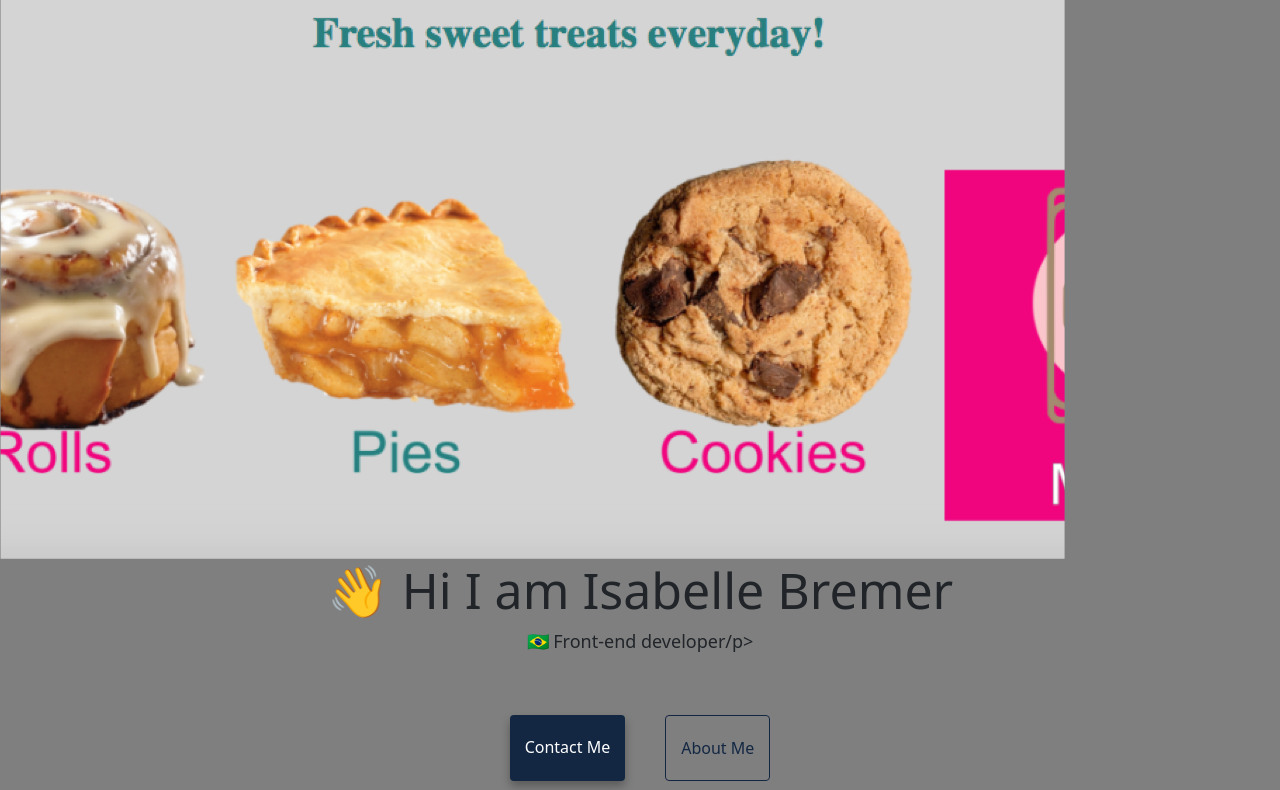
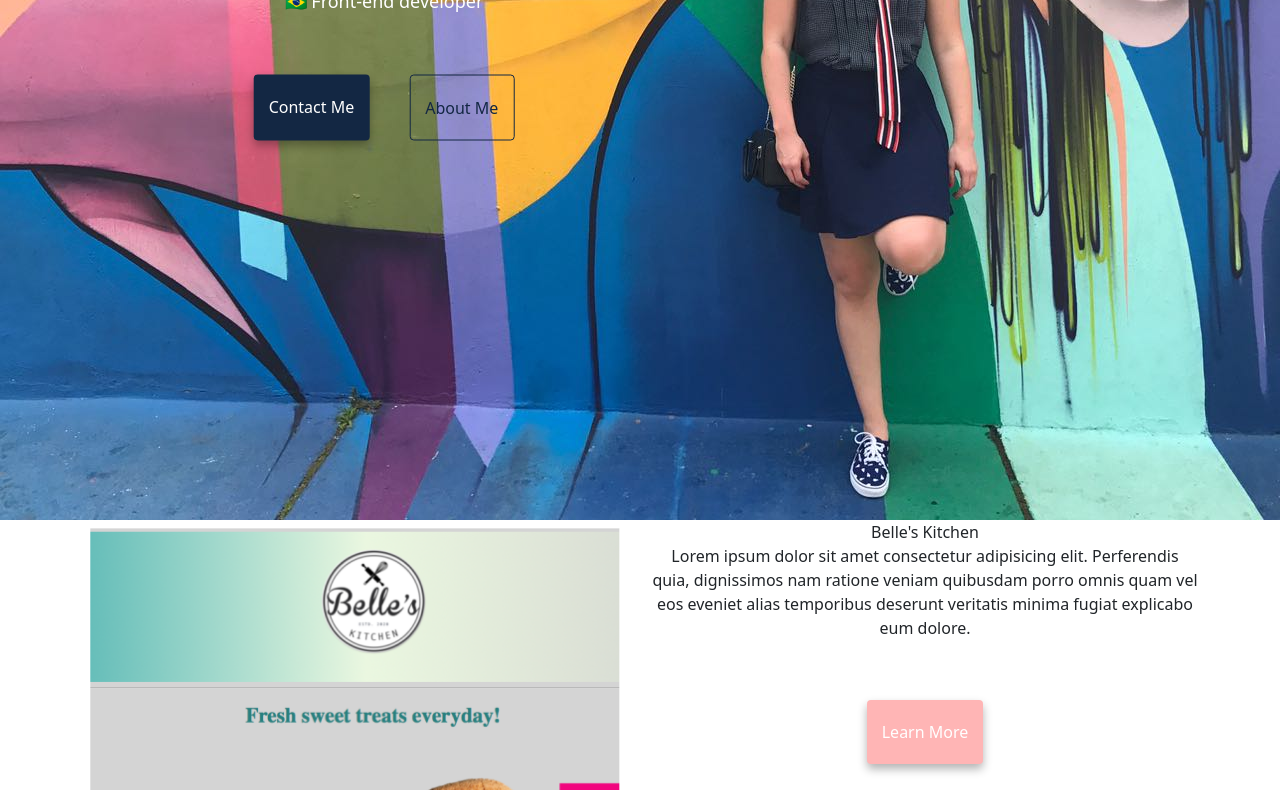
Before and after one commit to flimby2010/aboutisa, a plain HTML site: page index.html in a window 1280 px wide. Shown: the part 440-1230 px from the top of the page. Drawn offline with nearby package versions, Linux system fonts and the light colour scheme.

Commit message:
Add new images and create homepage hero

```diff
--- a/index.html
+++ b/index.html
@@ -31,14 +31,11 @@
     </div>
   </div>
 </nav>
-<br />
-<br />
-<br />
-<br />
-<div class="hero-image"> <img src= "images/bk.png" class= "img-fluid p-2/>
+
+<div class="hero-image"> <img src= "images/IMG_8713.jpg" class= "img-fluid"/>
   <div class="hero-text">
     <h1 style="font-size:50px">👋 Hi I am Isabelle Bremer</h1>
-    <p> 🇧🇷  Front-end developer/p>
+    <p> 🇧🇷  Front-end developer</p>
   <div class="navigation-links">
       <a href="about.html#contact" class="contact-link">Contact me</a>
       <a href="about.html" class="about-link">About me</a>
--- a/style.css
+++ b/style.css
@@ -113,7 +113,7 @@ img {
   text-align: center;
   position: absolute;
   top: 50%;
-  left: 50%;
+  left: 30%;
   transform: translate(-50%, -50%);
   color: white;
 }
```
Also changed, not shown: images/31df5da4-94a8-469c-8685-b1b12d038fac.JPG (added), images/66a7d6ed-9546-44ca-8d82-550af1cb4624.JPG (added), images/IMG_8713.JPG (added), images/IMG_8724.JPG (added), 7 other files.
